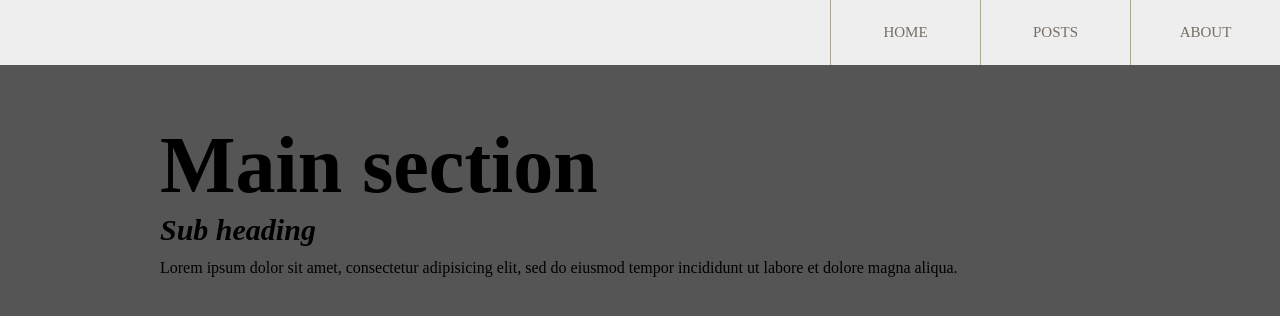
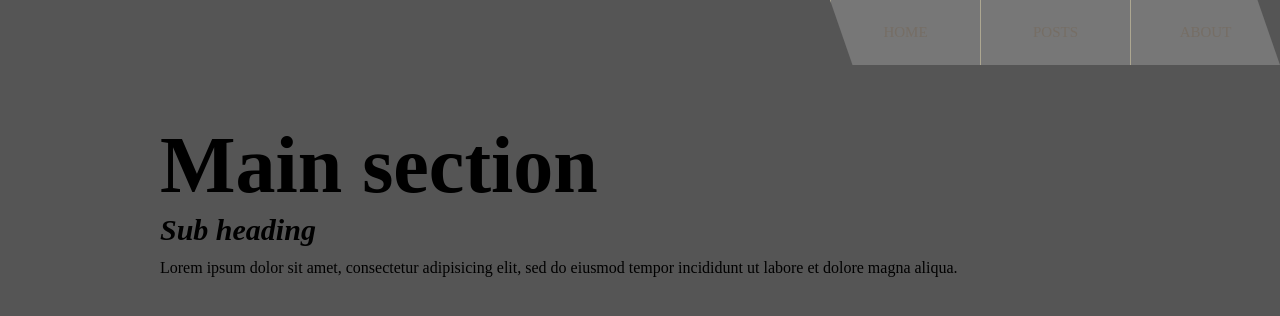
Before and after one commit to allanliebold/blog_project, a Django app: page / in a window 1280 px wide. Shown: the top 316 px of the page. Run offline with Django 3.2, Linux system fonts and the light colour scheme.

Commit message:
playing around with clip path on nav bar

```diff
--- a/blog/static/css/style.css
+++ b/blog/static/css/style.css
@@ -76,8 +76,12 @@ nav {
     top: 0;
     right: 0;
     left: 0;
-    background-color: #eee;
     z-index: 1;
+}
+
+nav ul {
+    background-color: #777;
+    clip-path: polygon(0 0, 95% 0, 100% 100%, 5% 100%);
 }
 nav li a {
     color: #766e65;
```
